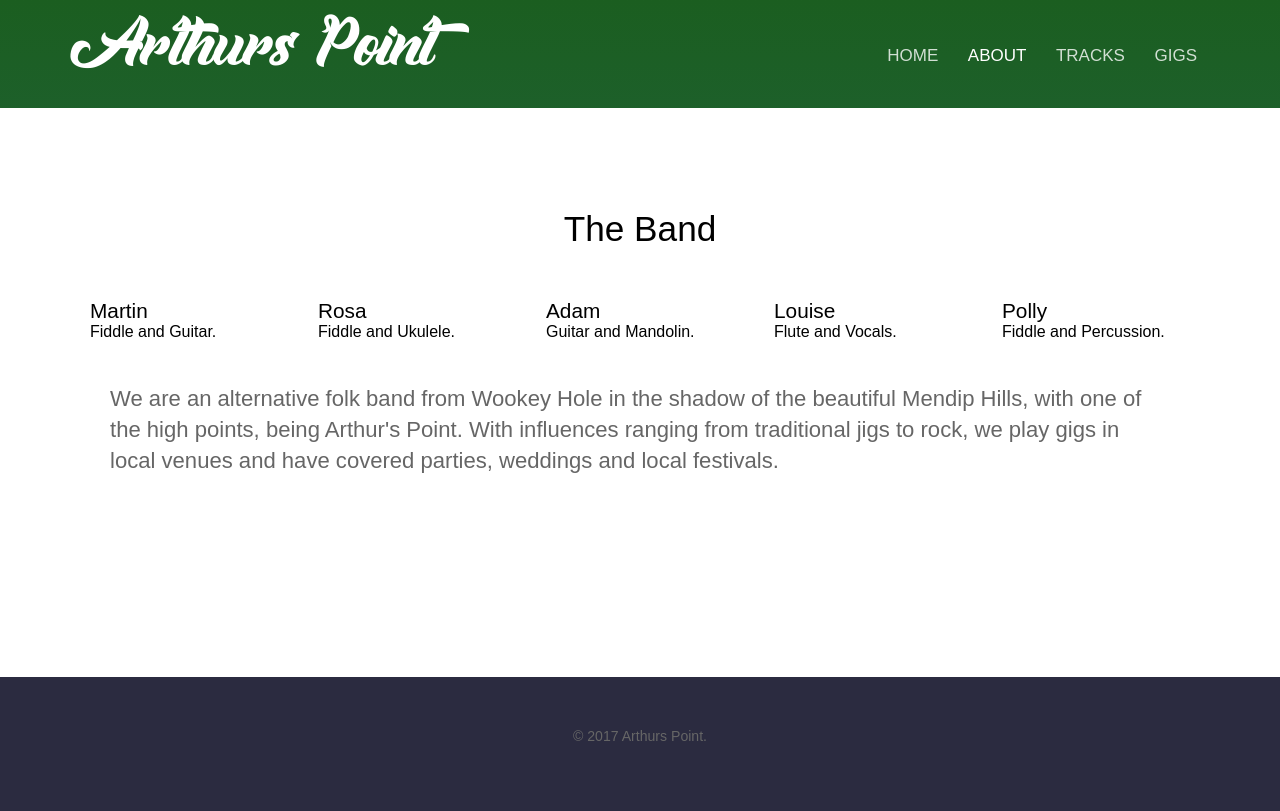
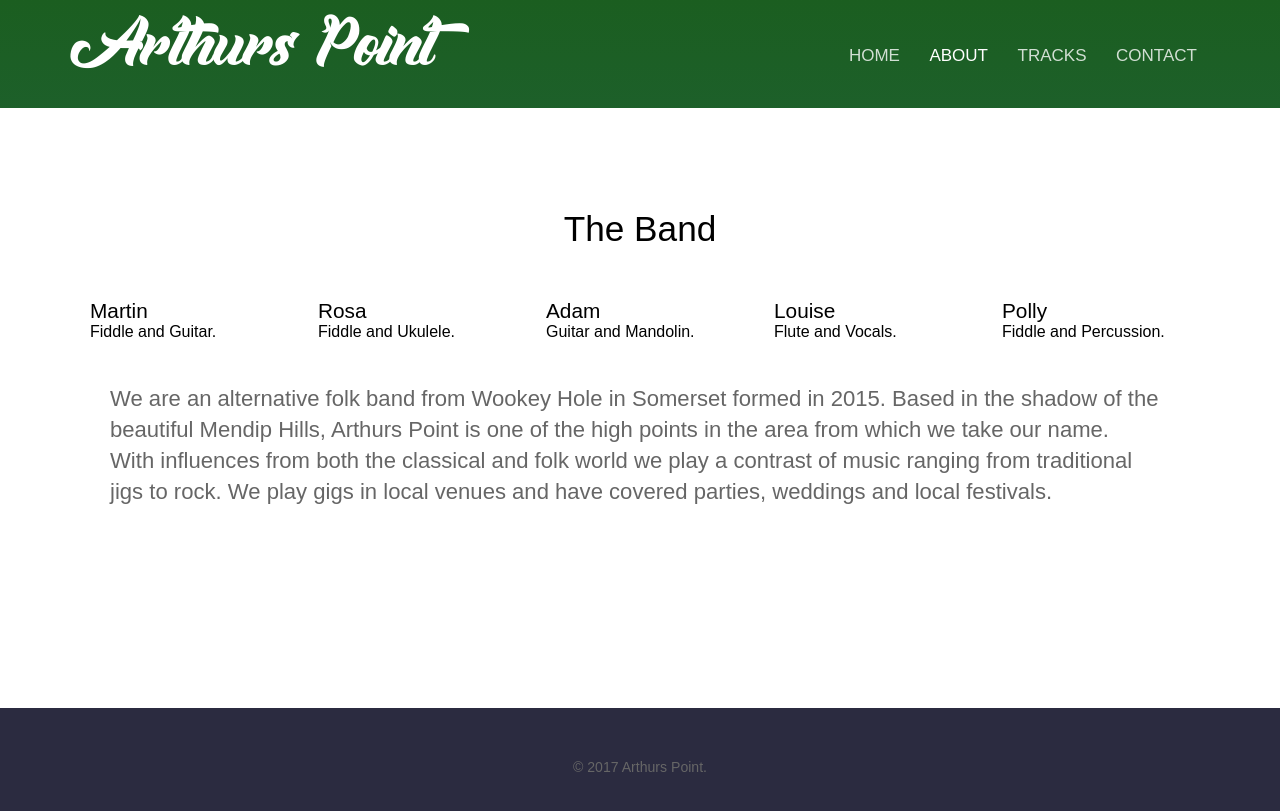
Before and after one commit to arthurspoint/arthurspoint.github.io, a Jekyll site: the page built from about.html, in a window 1280 px wide. Shown: the top 811 px of the page. Built offline with Jekyll 4.4.1, drawn with Linux system fonts in a browser that asks for light colours.

Commit message:
Tweaked about descr, changed gigs to contact

```diff
--- a/about.html
+++ b/about.html
@@ -37,7 +37,7 @@ band_members:
 <section style="padding-top: 5px;">
     <div class="container flex">
       <div class="text editable">
-        <p>We are an alternative folk band from Wookey Hole in the shadow of the beautiful Mendip Hills, with one of the high points, being Arthur's Point. With influences ranging from traditional jigs to rock, we play gigs in local venues and have covered parties, weddings and local festivals.</p>
+        <p>We are an alternative folk band from Wookey Hole in Somerset formed in 2015. Based in the shadow of the beautiful Mendip Hills, Arthurs Point is one of the high points in the area from which we take our name. <br>With influences from both the classical and folk world we play a contrast of music ranging from traditional jigs to rock. We play gigs in local venues and have covered parties, weddings and local festivals.</p>
       </div>
 
     </div>
```
Also changed, not shown: _data/navigation.yml (+2 -6 lines), contact.html (added, +12 -0 lines), gigs.html (deleted, +0 -12 lines).
